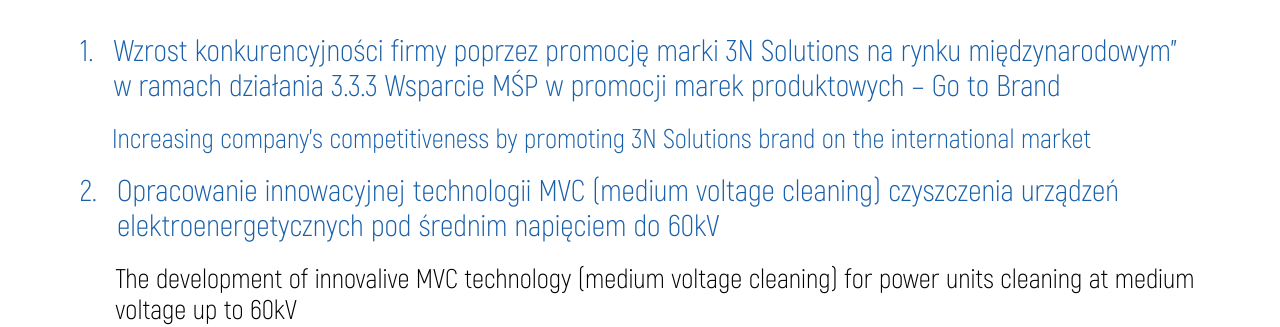
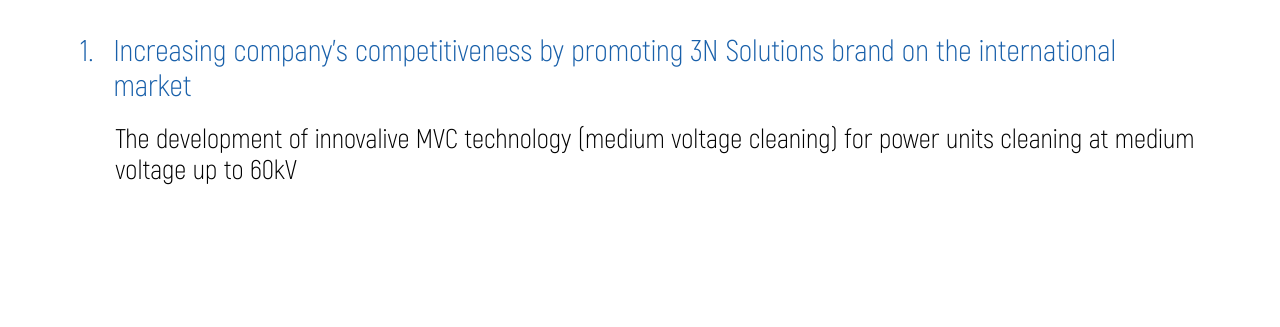
Before and after one commit to marypieroszkiewicz/3n_solutions-en, a website: page tenders.html in a window 1280 px wide. Shown: the part 359-686 px from the top of the page. Drawn offline with Linux system fonts and the light colour scheme.

Commit message:
add english translation

```diff
--- a/tenders.html
+++ b/tenders.html
@@ -133,9 +133,7 @@
         </div>
         <h2 class="tenders__title">Projekty realizowane przez 3N Solutions:</h2>
         <ul class="tenders__list">
-          <li class="tenders__item"><a href="przetargi--ue-1.html" class="tenders__link tenders__link--1">Wzrost konkurencyjności firmy poprzez promocję marki 3N Solutions na rynku międzynarodowym” w ramach działania 3.3.3 Wsparcie MŚP w promocji marek produktowych – Go to Brand</a></li>
-          <li class="tenders__item"><a href="przetargi--ue-1-en.html" class="tenders__link tenders__link--2">Increasing company’s competitiveness by promoting 3N Solutions brand on the international market</a></li>
-          <li class="tenders__item"><a href="przetargi--ue-2.html" class="tenders__link tenders__link--3">Opracowanie innowacyjnej technologii MVC (medium voltage cleaning) czyszczenia urządzeń elektroenergetycznych pod średnim napięciem do 60kV</a></li>
+          <li class="tenders__item"><a href="tenders--ue-1-en.html" class="tenders__link tenders__link--1">Increasing company’s competitiveness by promoting 3N Solutions brand on the international market</a></li>
           <li class="tenders__item"><span class="tenders__link tenders__link--4">The development of innovalive MVC technology (medium voltage cleaning) for power units cleaning at medium voltage up to 60kV</span></li>
         </ul>
       </div>
```
